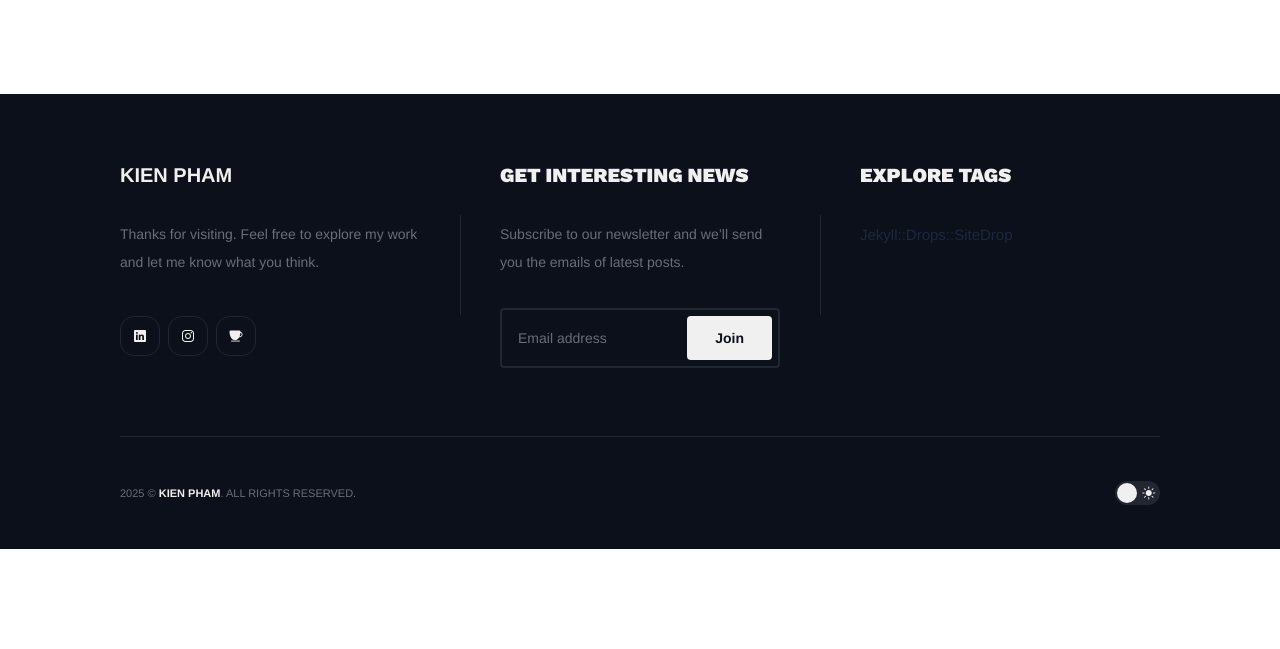
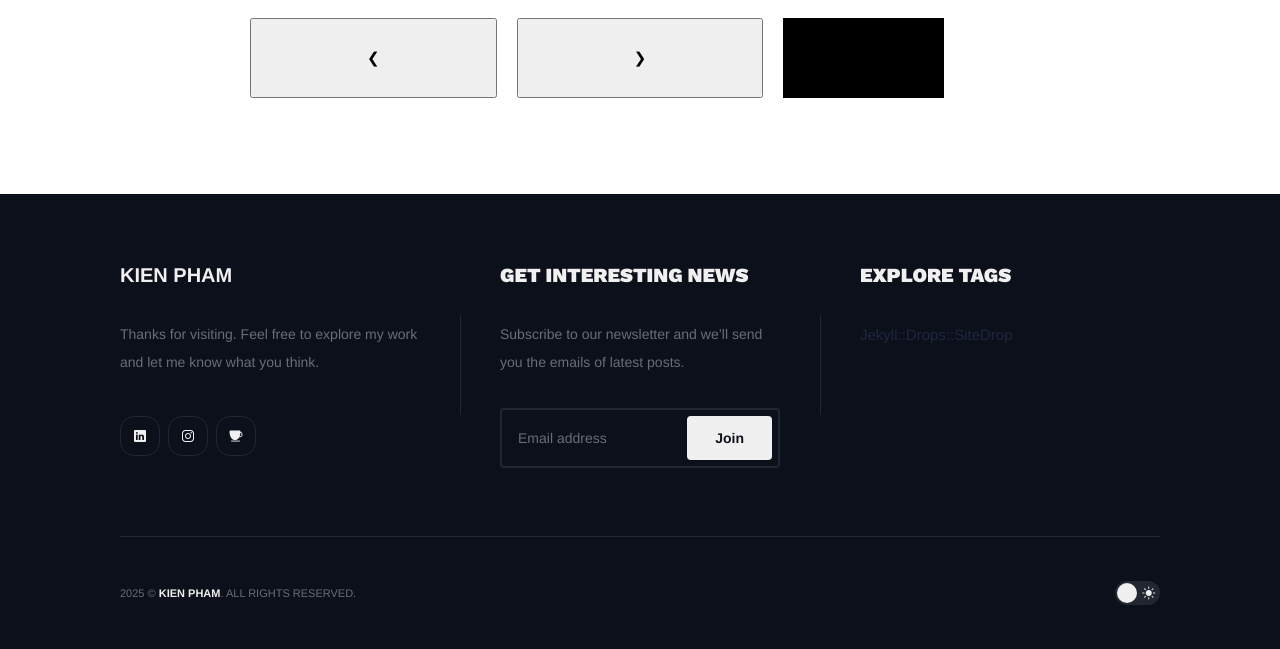
Before and after one commit to ray-ers/ray-ers.github.io, a Jekyll site: the page built from _pages/atelier.md, in a window 1280 px wide. Shown: the part 508-1157 px from the top of the page. Built offline with Jekyll 4.4.1, drawn with Linux system fonts in a browser that asks for light colours; nearby versions of some CDN libraries; before the commit the page ends 1057 px from its top, so only the background shows below that.

Commit message:
Update atelier.md

```diff
--- a/_pages/atelier.md
+++ b/_pages/atelier.md
@@ -49,3 +49,16 @@ permalink: /atelier/
     </div>
 </div>
 <!-- Add as many more items as you like... -->
+    <!-- Navigation Arrows -->
+    <button class="atelier-modal__prev" aria-label="Previous image">&#10094;</button>
+    <button class="atelier-modal__next" aria-label="Next image">&#10095;</button>
+
+    <div class="atelier-modal__content">
+        <div class="atelier-modal__image">
+            <!-- The clicked image will be placed here by JavaScript -->
+        </div>
+        <div class="atelier-modal__text">
+            <!-- The descriptive paragraph will be placed here by JavaScript -->
+        </div>
+    </div>
+</div>
```
